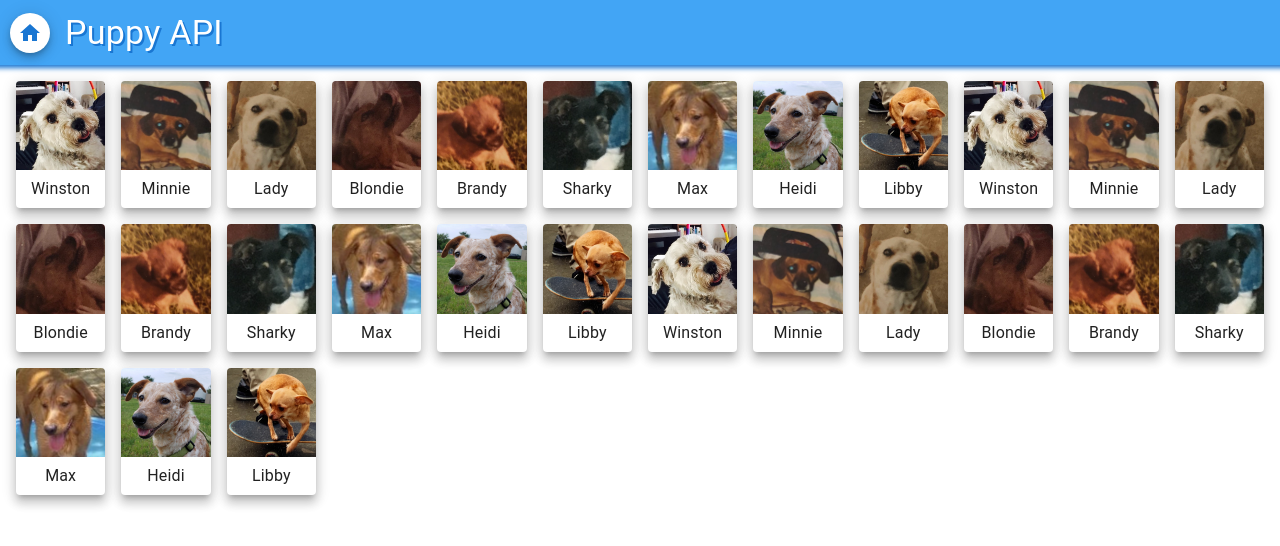
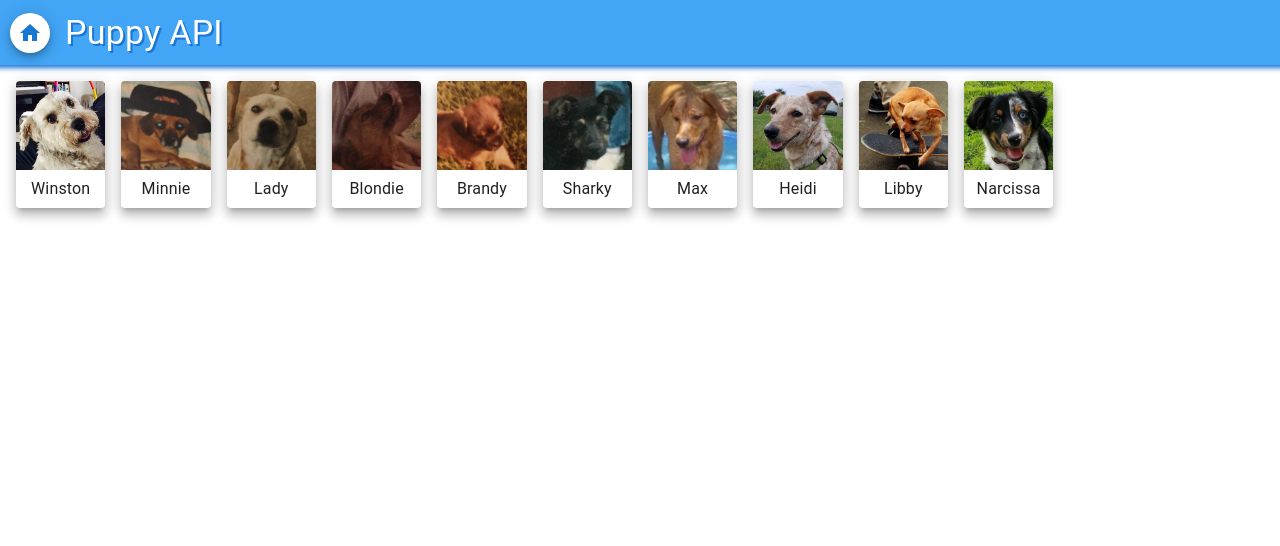
Before and after one commit to robpwatkins/puppyapi2, a React (Create React App) app: page / in a window 1280 px wide. Shown: the top 546 px of the page. Built offline with nearby package versions, Linux system fonts and the light colour scheme.

Commit message:
added Narcissa. ten puppersss

```diff
--- a/src/components/Thumbs.js
+++ b/src/components/Thumbs.js
@@ -8,6 +8,7 @@ import Sharky from '../img/Sharky-thumb.png';
 import Max from '../img/Max-thumb.jpg';
 import Heidi from '../img/Heidi-thumb.jpg';
 import Libby from '../img/Libby-thumb.jpg';
+import Narcissa from '../img/Narcissa-thumb.jpg';
 import PupCard from './PupCard';
 import { Grid } from '@material-ui/core';
 
@@ -42,58 +43,7 @@ function Thumbs() {
         <PupCard pup={Libby} name="Libby" />
       </Grid>
       <Grid container item xs={4} sm={3} md={2} lg={1}>
-        <PupCard pup={Winston} name="Winston" />
-      </Grid>
-      <Grid container item xs={4} sm={3} md={2} lg={1}>
-        <PupCard pup={Minnie} name="Minnie" />
-      </Grid>
-      <Grid container item xs={4} sm={3} md={2} lg={1}>
-        <PupCard pup={Lady} name="Lady" />
-      </Grid>
-      <Grid container item xs={4} sm={3} md={2} lg={1}>
-        <PupCard pup={Blondie} name="Blondie" />
-      </Grid>
-      <Grid container item xs={4} sm={3} md={2} lg={1}>
-        <PupCard pup={Brandy} name="Brandy" />
-      </Grid>
-      <Grid container item xs={4} sm={3} md={2} lg={1}>
-        <PupCard pup={Sharky} name="Sharky" />
-      </Grid>
-      <Grid container item xs={4} sm={3} md={2} lg={1}>
-        <PupCard pup={Max} name="Max" />
-      </Grid>
-      <Grid container item xs={4} sm={3} md={2} lg={1}>
-        <PupCard pup={Heidi} name="Heidi" />
-      </Grid>
-      <Grid container item xs={4} sm={3} md={2} lg={1}>
-        <PupCard pup={Libby} name="Libby" />
-      </Grid>
-      <Grid container item xs={4} sm={3} md={2} lg={1}>
-        <PupCard pup={Winston} name="Winston" />
-      </Grid>
-      <Grid container item xs={4} sm={3} md={2} lg={1}>
-        <PupCard pup={Minnie} name="Minnie" />
-      </Grid>
-      <Grid container item xs={4} sm={3} md={2} lg={1}>
-        <PupCard pup={Lady} name="Lady" />
-      </Grid>
-      <Grid container item xs={4} sm={3} md={2} lg={1}>
-        <PupCard pup={Blondie} name="Blondie" />
-      </Grid>
-      <Grid container item xs={4} sm={3} md={2} lg={1}>
-        <PupCard pup={Brandy} name="Brandy" />
-      </Grid>
-      <Grid container item xs={4} sm={3} md={2} lg={1}>
-        <PupCard pup={Sharky} name="Sharky" />
-      </Grid>
-      <Grid container item xs={4} sm={3} md={2} lg={1}>
-        <PupCard pup={Max} name="Max" />
-      </Grid>
-      <Grid container item xs={4} sm={3} md={2} lg={1}>
-        <PupCard pup={Heidi} name="Heidi" />
-      </Grid>
-      <Grid container item xs={4} sm={3} md={2} lg={1}>
-        <PupCard pup={Libby} name="Libby" />
+        <PupCard pup={Narcissa} name="Narcissa" />
       </Grid>
     </Grid>
   )
```
Also changed, not shown: src/img/Narcissa-thumb.jpg (added).
